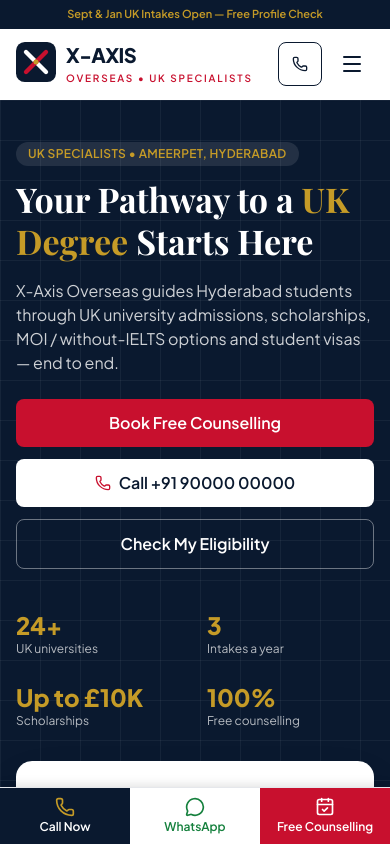
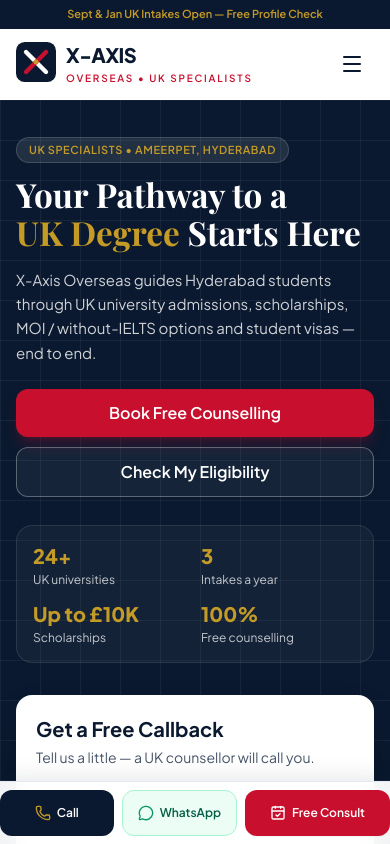
Before and after one commit to Madhukarreddy879/xaxisoverseas, a Next.js app: page / in a window 390 px wide. Shown: the top 844 px of the page. Built offline with nearby package versions, Linux system fonts and the light colour scheme; a web font is replaced by a local one.

Commit message:
Redesign mobile hero, header, and bottom dock to remove cluttered duplicate call buttons

```diff
--- a/src/app/page.tsx
+++ b/src/app/page.tsx
@@ -1,6 +1,6 @@
 import type { Metadata } from 'next';
 import Link from 'next/link';
-import { Award, Banknote, BookOpenCheck, Briefcase, GraduationCap, MapPin, Phone, ShieldCheck, Star } from 'lucide-react';
+import { Award, Banknote, BookOpenCheck, Briefcase, GraduationCap, MapPin, ShieldCheck, Star } from 'lucide-react';
 import LeadCaptureForm from '@/components/LeadCaptureForm';
 import UkCostCalculator from '@/components/UkCostCalculator';
 import FaqAccordion from '@/components/FaqAccordion';
@@ -42,41 +42,41 @@ export default function Home() {
   return (
     <>
       <section className="grid-pattern bg-navy text-white">
-        <div className="mx-auto grid max-w-7xl items-center gap-8 px-4 py-10 sm:py-16 lg:grid-cols-5 lg:gap-10 lg:py-24">
+        <div className="mx-auto grid max-w-7xl items-center gap-8 px-4 py-9 sm:py-16 lg:grid-cols-5 lg:gap-10 lg:py-20">
           <div className="lg:col-span-3">
-            <p className="mb-3 inline-block rounded-full bg-white/10 px-3 py-1 text-xs font-semibold tracking-wide text-gold">
+            <p className="mb-3 inline-flex items-center gap-1.5 rounded-full border border-white/15 bg-white/10 px-3 py-1 text-[11px] font-semibold tracking-wider text-gold sm:text-xs">
               UK SPECIALISTS • AMEERPET, HYDERABAD
             </p>
-            <h1 className="font-serif text-[clamp(2rem,1.4rem+3vw,3.25rem)] font-bold leading-tight">
-              Your Pathway to a <span className="text-gold">UK Degree</span> Starts Here
+            <h1 className="font-serif text-[clamp(1.95rem,1.35rem+3vw,3.25rem)] font-bold leading-[1.15]">
+              Your Pathway to a <span className="whitespace-nowrap text-gold">UK Degree</span> Starts Here
             </h1>
-            <p className="mt-4 max-w-xl text-base text-white/80 sm:mt-5 sm:text-lg">
+            <p className="mt-4 max-w-xl text-[15px] leading-relaxed text-white/80 sm:mt-5 sm:text-lg">
               X-Axis Overseas guides Hyderabad students through UK university admissions, scholarships, MOI / without-IELTS options and student visas — end to end.
             </p>
-            <div className="mt-6 flex flex-col gap-3 sm:mt-7 sm:flex-row sm:flex-wrap">
-              <CtaButton source="hero" className="min-h-[48px] w-full rounded-lg bg-crimson px-6 py-3 font-semibold text-white hover:bg-crimson-dark sm:w-auto">
+            <div className="mt-6 flex flex-col gap-2.5 sm:mt-7 sm:flex-row sm:flex-wrap sm:gap-3">
+              <CtaButton
+                source="hero"
+                className="min-h-[48px] w-full rounded-xl bg-crimson px-6 py-3 font-semibold text-white shadow-lg shadow-crimson/25 transition hover:bg-crimson-dark sm:w-auto"
+              >
                 Book Free Counselling
               </CtaButton>
-              <a
-                href={`tel:${siteConfig.phoneRaw}`}
-                className="inline-flex min-h-[48px] w-full items-center justify-center gap-2 rounded-lg bg-white px-5 py-3 font-semibold text-navy transition hover:bg-ivory sm:w-auto"
+              <Link
+                href="/eligibility/"
+                className="inline-flex min-h-[48px] w-full items-center justify-center rounded-xl border border-white/30 bg-white/5 px-6 py-3 font-semibold text-white transition hover:bg-white/15 sm:w-auto"
               >
-                <Phone aria-hidden="true" className="h-4 w-4 text-crimson" /> Call {siteConfig.phoneDisplay}
-              </a>
-              <Link href="/eligibility/" className="inline-flex min-h-[48px] w-full items-center justify-center rounded-lg border border-white/40 px-6 py-3 font-semibold hover:bg-white/10 sm:w-auto">
                 Check My Eligibility
               </Link>
             </div>
-            <dl className="mt-10 grid grid-cols-2 gap-6 sm:grid-cols-4">
+            <dl className="mt-7 grid grid-cols-2 gap-3 rounded-2xl border border-white/10 bg-white/[0.04] p-4 sm:mt-9 sm:grid-cols-4 sm:gap-5 sm:p-5">
               {stats.map(([n, l]) => (
                 <div key={l}>
-                  <dt className="text-2xl font-extrabold text-gold">{n}</dt>
-                  <dd className="text-xs text-white/70">{l}</dd>
+                  <dt className="text-xl font-extrabold text-gold sm:text-2xl">{n}</dt>
+                  <dd className="mt-0.5 text-xs text-white/75">{l}</dd>
                 </div>
               ))}
             </dl>
           </div>
-          <div className="rounded-2xl bg-white p-6 text-slate-900 shadow-2xl lg:col-span-2">
+          <div className="rounded-2xl bg-white p-5 text-slate-900 shadow-2xl sm:p-6 lg:col-span-2">
             <h2 className="mb-1 text-xl font-bold text-navy">Get a Free Callback</h2>
             <p className="mb-4 text-sm text-slate-600">Tell us a little — a UK counsellor will call you.</p>
             <LeadCaptureForm variant="compact" prefill={{ source: 'hero-form' }} />
--- a/src/components/FloatingActions.tsx
+++ b/src/components/FloatingActions.tsx
@@ -9,36 +9,53 @@ export default function FloatingActions() {
   const wa = buildWhatsAppUrl('Hi X-Axis, I want to know about studying in the UK.');
   return (
     <>
-      <div className="fixed bottom-6 right-5 z-40 hidden flex-col items-end gap-3 md:flex">
+      <div className="fixed bottom-6 right-5 z-40 hidden flex-col items-end gap-2.5 md:flex">
         <a
           href={`tel:${siteConfig.phoneRaw}`}
           aria-label={`Call ${siteConfig.phoneDisplay}`}
-          className="inline-flex items-center gap-2 rounded-full bg-navy px-4 py-3 text-sm font-semibold text-white shadow-lg transition hover:bg-navy-light"
+          className="inline-flex items-center gap-2 rounded-full border border-white/15 bg-navy px-4 py-2.5 text-sm font-semibold text-white shadow-lg transition hover:bg-navy-light"
         >
-          <Phone className="h-5 w-5 text-gold" />
-          <span>Call Now</span>
+          <Phone aria-hidden="true" className="h-4 w-4 text-gold" />
+          <span>Call Us</span>
         </a>
         <a
           href={wa}
           target="_blank"
           rel="noopener noreferrer"
           aria-label="Chat on WhatsApp"
-          className="inline-flex items-center gap-2 rounded-full bg-green-600 px-4 py-3 text-sm font-semibold text-white shadow-lg transition hover:bg-green-700"
+          className="inline-flex items-center gap-2 rounded-full bg-green-600 px-4 py-2.5 text-sm font-semibold text-white shadow-lg transition hover:bg-green-700"
         >
-          <MessageCircle className="h-5 w-5" />
+          <MessageCircle aria-hidden="true" className="h-4 w-4" />
           <span>WhatsApp</span>
         </a>
       </div>
-      <div className="mobile-safe-bar fixed inset-x-0 bottom-0 z-40 grid grid-cols-3 border-t bg-white shadow-[0_-2px_10px_rgba(0,0,0,0.12)] md:hidden">
-        <a href={`tel:${siteConfig.phoneRaw}`} className="mobile-safe-cell flex min-h-[56px] flex-col items-center justify-center gap-0.5 bg-navy pt-2 text-xs font-semibold text-white active:opacity-85">
-          <Phone aria-hidden="true" className="h-5 w-5 text-gold" /> Call Now
-        </a>
-        <a href={wa} target="_blank" rel="noopener noreferrer" className="mobile-safe-cell flex min-h-[56px] flex-col items-center justify-center gap-0.5 bg-white pt-2 text-xs font-semibold text-green-700 active:bg-slate-50">
-          <MessageCircle aria-hidden="true" className="h-5 w-5" /> WhatsApp
-        </a>
-        <button type="button" onClick={() => openModal({ source: 'mobile-bar' })} className="mobile-safe-cell flex min-h-[56px] flex-col items-center justify-center gap-0.5 bg-crimson pt-2 text-xs font-semibold text-white active:opacity-85">
-          <CalendarCheck aria-hidden="true" className="h-5 w-5" /> Free Counselling
-        </button>
+      <div className="mobile-safe-bar mobile-safe-cell fixed inset-x-0 bottom-0 z-40 border-t border-slate-200/90 bg-white/95 px-3 pt-2 shadow-[0_-4px_20px_rgba(10,25,47,0.1)] backdrop-blur-md md:hidden">
+        <div className="mx-auto flex max-w-md items-center gap-2">
+          <a
+            href={`tel:${siteConfig.phoneRaw}`}
+            className="inline-flex min-h-[46px] flex-1 items-center justify-center gap-1.5 rounded-xl bg-navy px-3 text-xs font-semibold text-white active:opacity-85"
+          >
+            <Phone aria-hidden="true" className="h-4 w-4 text-gold" />
+            <span>Call</span>
+          </a>
+          <a
+            href={wa}
+            target="_blank"
+            rel="noopener noreferrer"
+            className="inline-flex min-h-[46px] flex-1 items-center justify-center gap-1.5 rounded-xl border border-emerald-200 bg-emerald-50 px-3 text-xs font-semibold text-emerald-800 active:bg-emerald-100"
+          >
+            <MessageCircle aria-hidden="true" className="h-4 w-4 text-emerald-600" />
+            <span>WhatsApp</span>
+          </a>
+          <button
+            type="button"
+            onClick={() => openModal({ source: 'mobile-bar' })}
+            className="inline-flex min-h-[46px] flex-[1.35] items-center justify-center gap-1.5 rounded-xl bg-crimson px-3 text-xs font-semibold text-white shadow-sm active:opacity-85"
+          >
+            <CalendarCheck aria-hidden="true" className="h-4 w-4" />
+            <span>Free Consult</span>
+          </button>
+        </div>
       </div>
     </>
   );
--- a/src/components/Header.tsx
+++ b/src/components/Header.tsx
@@ -56,24 +56,16 @@ export default function Header() {
           })}
         </ul>
         <div className="flex items-center gap-2">
-          <a
-            href={`tel:${siteConfig.phoneRaw}`}
-            aria-label={`Call ${siteConfig.phoneDisplay}`}
-            className="inline-flex min-h-[44px] min-w-[44px] items-center justify-center gap-1.5 rounded-lg border border-navy px-3 py-2 text-sm font-semibold text-navy transition hover:bg-navy hover:text-white"
-          >
-            <Phone aria-hidden="true" className="h-4 w-4" />
-            <span className="hidden sm:inline">Call Now</span>
-          </a>
           <button
             type="button"
             onClick={() => openModal({ source: 'header' })}
-            className="hidden min-h-[44px] rounded-lg bg-crimson px-4 py-2.5 text-sm font-semibold text-white hover:bg-crimson-dark sm:block"
+            className="hidden min-h-[44px] rounded-xl bg-crimson px-4 py-2.5 text-sm font-semibold text-white shadow-sm transition hover:bg-crimson-dark sm:block"
           >
             Book Free Counselling
           </button>
           <button
             type="button"
-            className="inline-flex min-h-[44px] min-w-[44px] items-center justify-center rounded-md p-2 text-navy lg:hidden"
+            className="inline-flex min-h-[44px] min-w-[44px] items-center justify-center rounded-xl p-2 text-navy hover:bg-slate-100 lg:hidden"
             onClick={() => setOpen((o) => !o)}
             aria-label="Toggle menu"
             aria-expanded={open}
```
